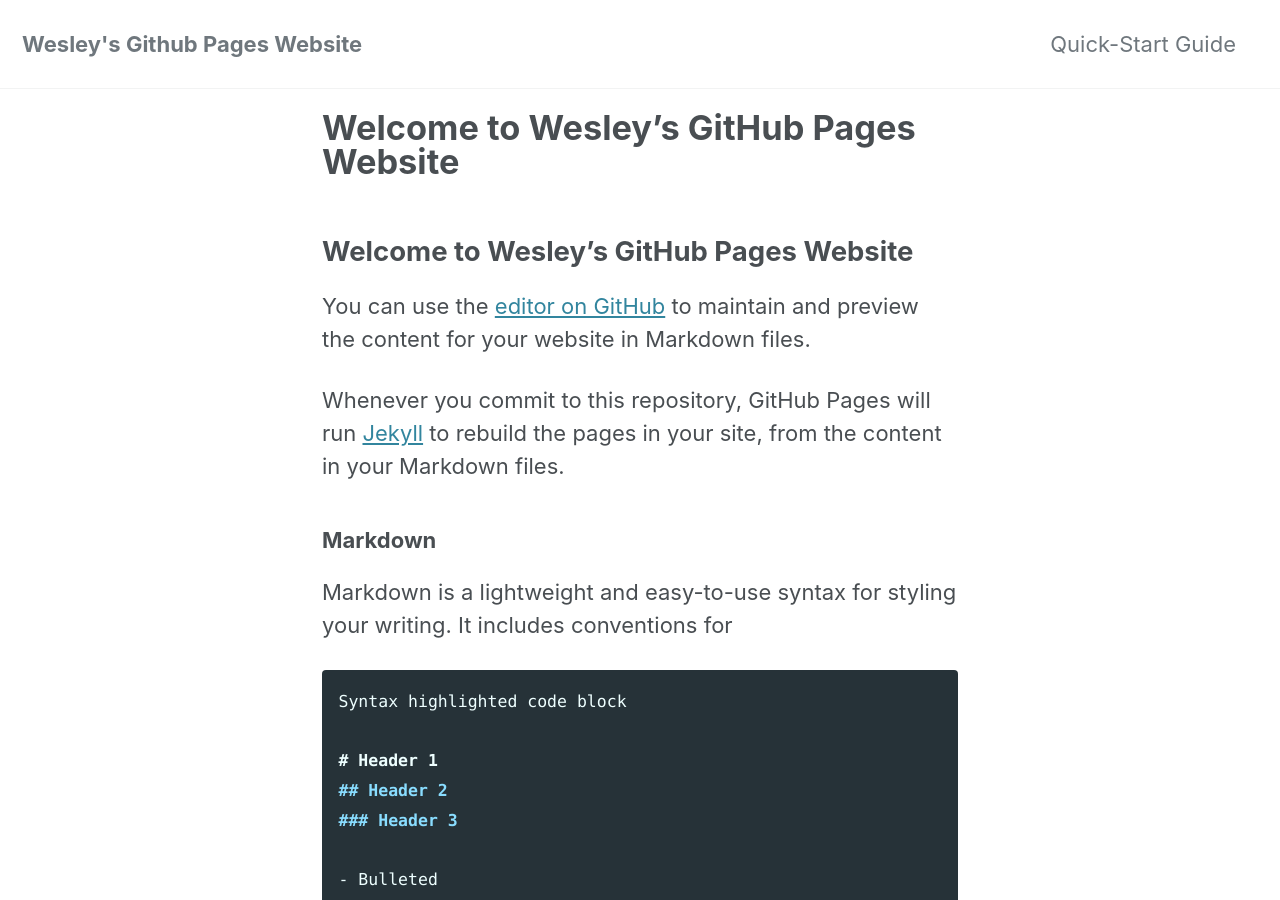
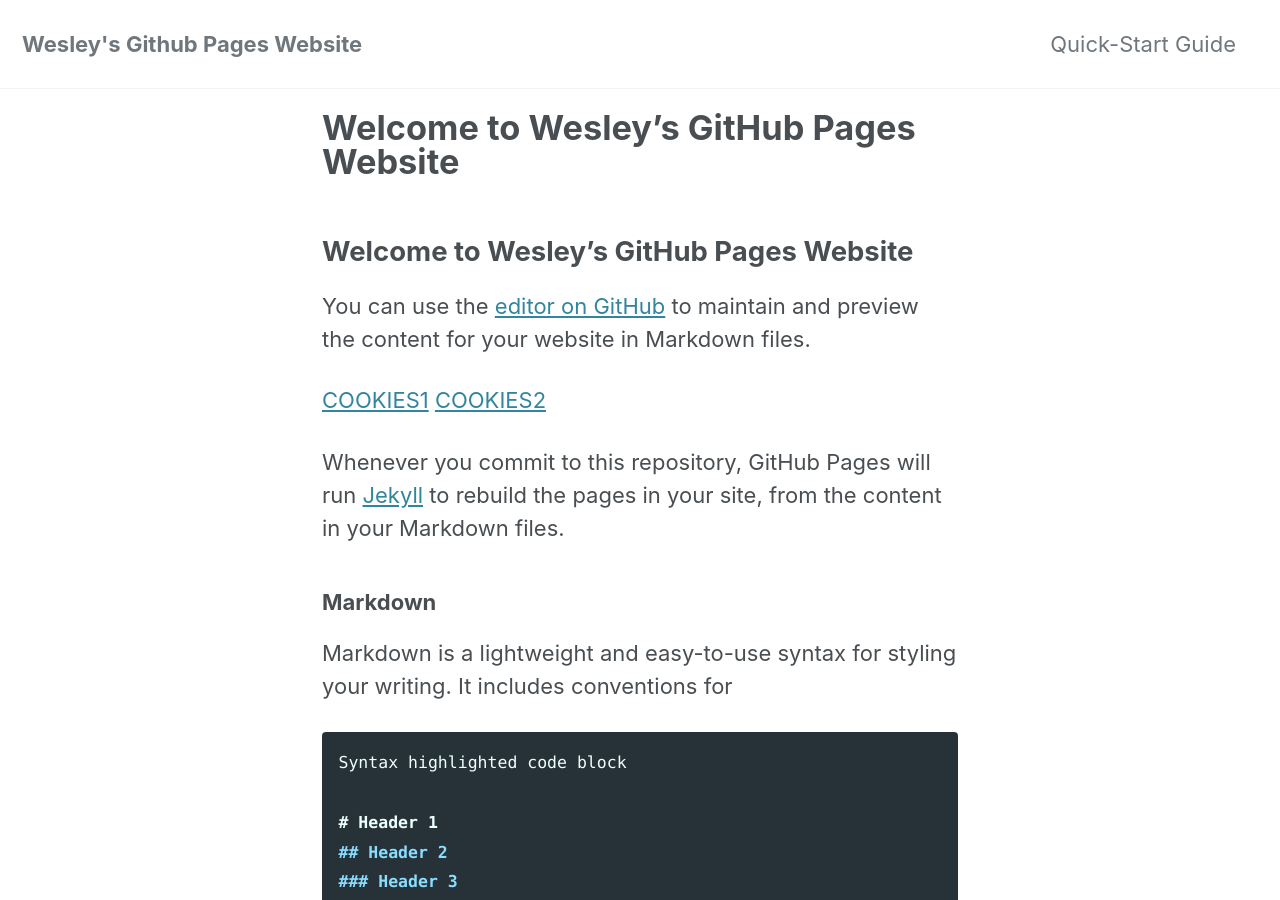
Before and after one commit to wesleycombs/website, a Jekyll site: the page built from index.md, in a window 1280 px wide and 900 px high. Built offline with Jekyll 4.4.1, drawn with Linux system fonts in a browser that asks for light colours; cached includes are drawn as plain includes; nearby versions of some CDN libraries; our own code applies the rules of GitHub Pages for plain Markdown files; the list of posts is cut into pages by our own code.

Commit message:
Playing with relative links.

```diff
--- a/index.md
+++ b/index.md
@@ -1,6 +1,9 @@
 ## Welcome to Wesley's GitHub Pages Website
 
 You can use the [editor on GitHub](https://github.com/wesleycombs/website/edit/master/index.md) to maintain and preview the content for your website in Markdown files.
+
+[COOKIES1](peanut-butter-cookies.md)
+[COOKIES2](docs/_recipes/peanut-butter-cookies.md)
 
 Whenever you commit to this repository, GitHub Pages will run [Jekyll](https://jekyllrb.com/) to rebuild the pages in your site, from the content in your Markdown files.
 
```
